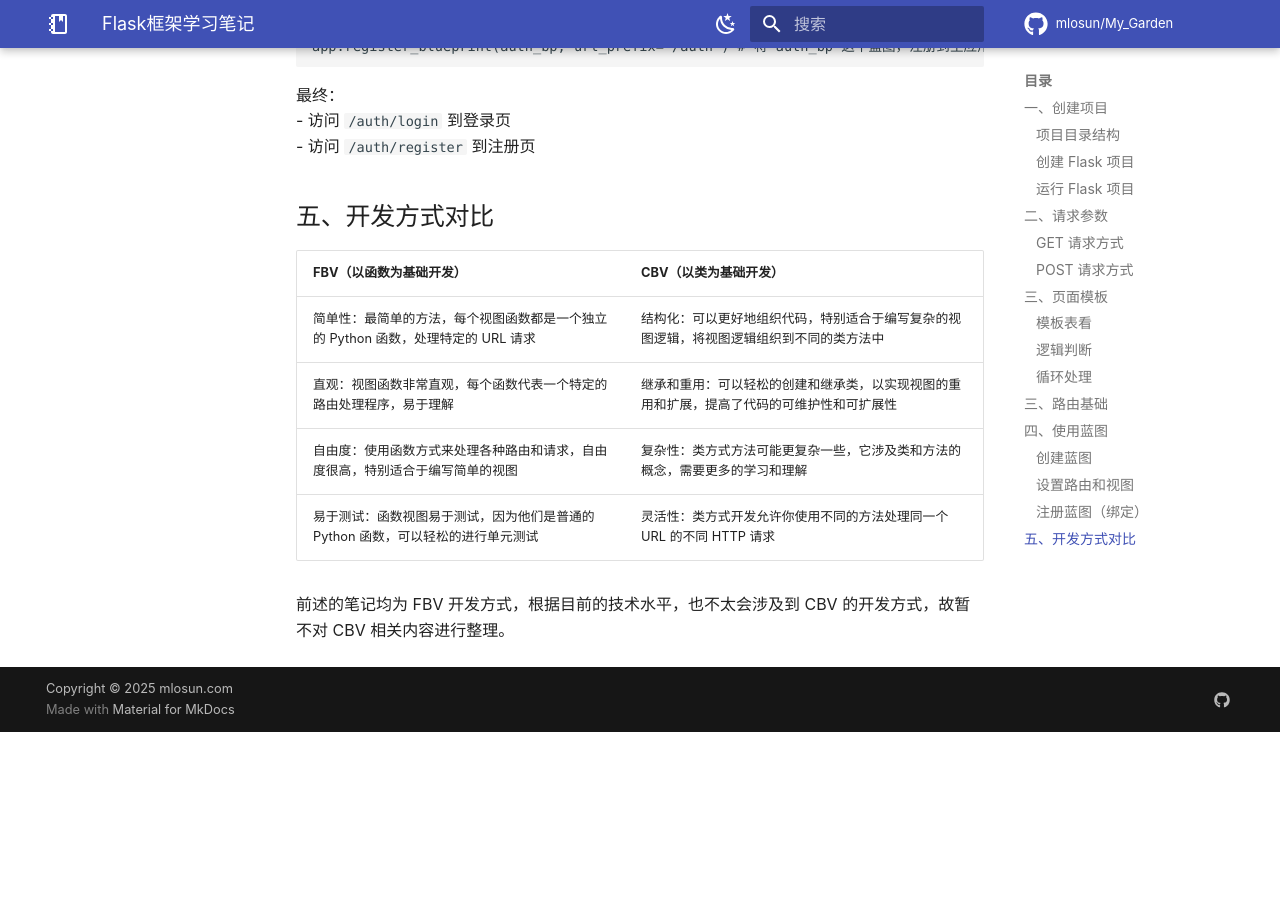
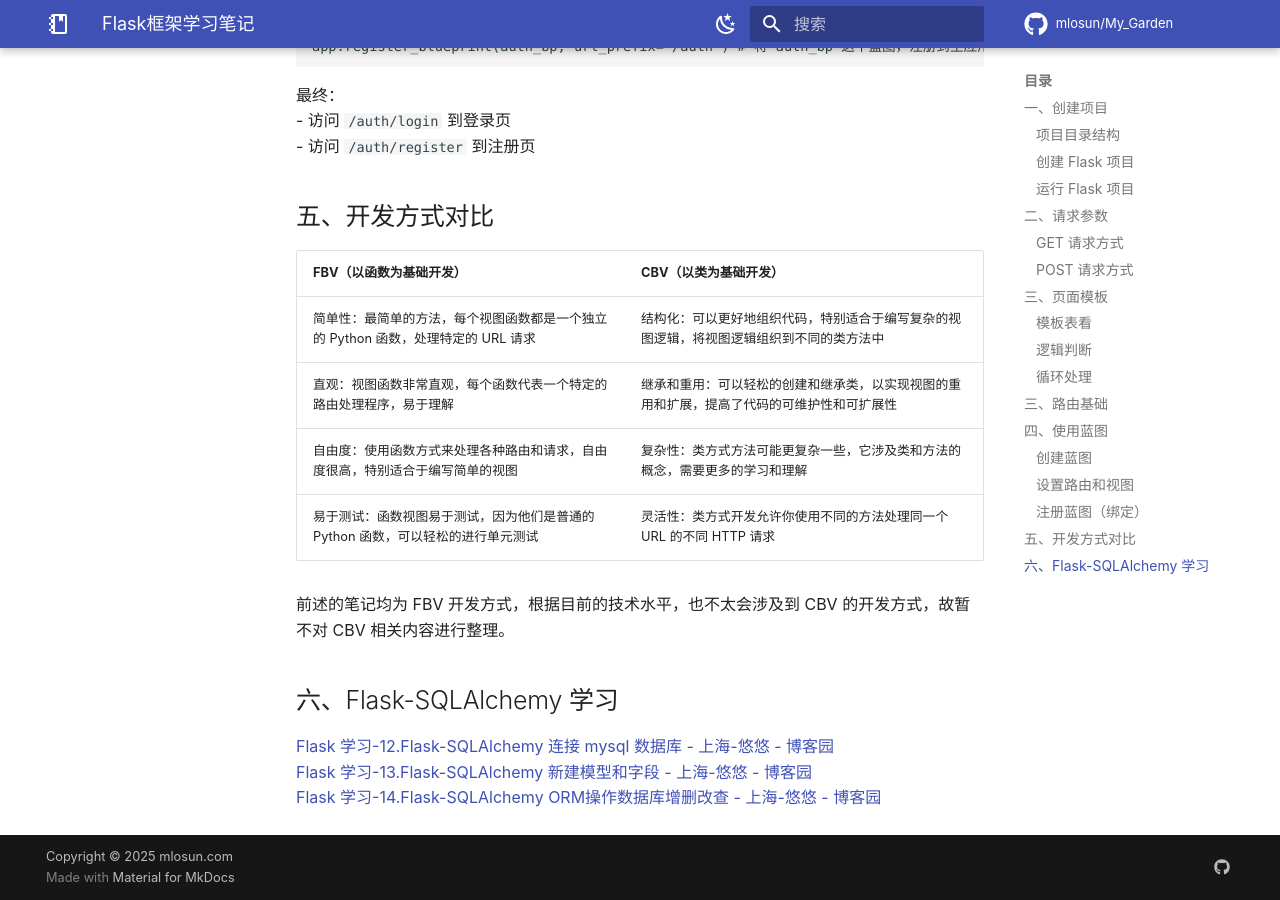
Before and after one commit to mlosun/My_Garden, an MkDocs documentation site: the page built from docs/tech/Flask框架学习笔记.md, in a window 1280 px wide and 900 px high, scrolled down 4911 px. Built offline with MkDocs 1.6.1 and Material for MkDocs 9.7.7, drawn with Linux system fonts in a browser that asks for light colours; comment, search, counter and statistics services are not loaded; before the commit the page ends 5643 px from its top, so only the background shows below that.

Commit message:
PUBLISHER #60

```diff
--- a/docs/tech/Flask框架学习笔记.md
+++ b/docs/tech/Flask框架学习笔记.md
@@ -262,3 +262,9 @@
 | 易于测试：函数视图易于测试，因为他们是普通的 Python 函数，可以轻松的进行单元测试    | 灵活性：类方式开发允许你使用不同的方法处理同一个 URL 的不同 HTTP 请求      |
 
 前述的笔记均为 FBV 开发方式，根据目前的技术水平，也不太会涉及到 CBV 的开发方式，故暂不对 CBV 相关内容进行整理。
+
+## 六、Flask-SQLAlchemy 学习
+
+[Flask 学习-12.Flask-SQLAlchemy 连接 mysql 数据库 - 上海-悠悠 - 博客园](https://www.cnblogs.com/yoyoketang/p/16615745.html)
+[Flask 学习-13.Flask-SQLAlchemy 新建模型和字段 - 上海-悠悠 - 博客园](https://www.cnblogs.com/yoyoketang/p/16616702.html)
+[Flask 学习-14.Flask-SQLAlchemy ORM操作数据库增删改查 - 上海-悠悠 - 博客园](https://www.cnblogs.com/yoyoketang/p/16617172.html)
```
Also changed, not shown: other parts of docs/tech/Flask框架学习笔记.md (+1 -1 lines).
